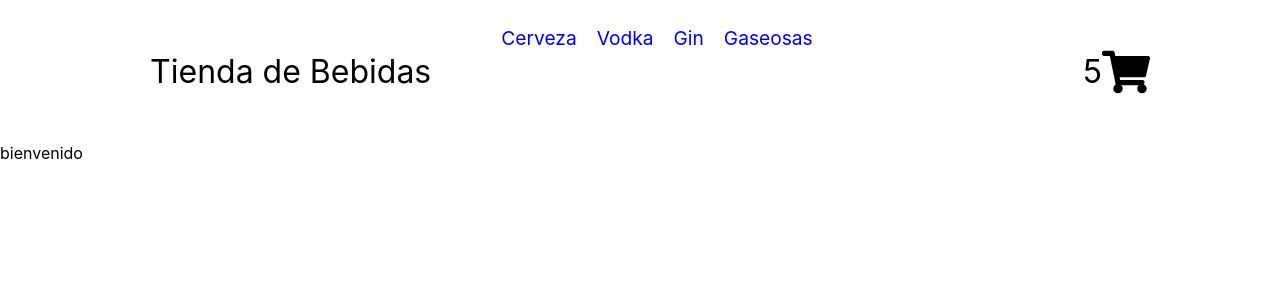
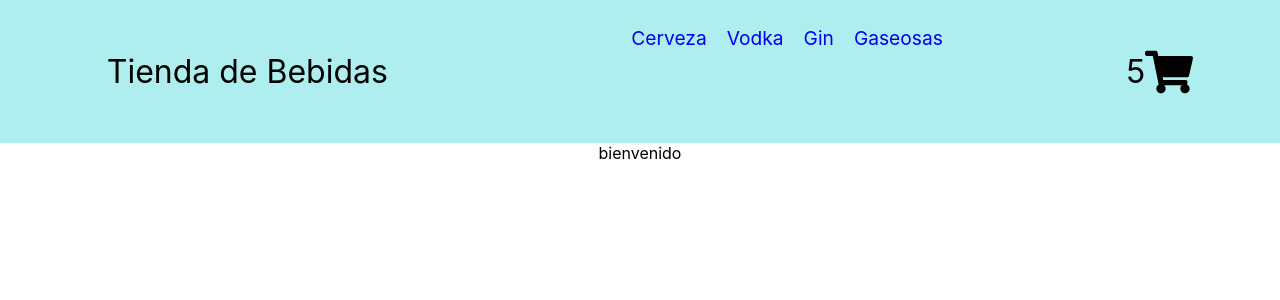
Before and after one commit to Ignaciojozamora/ecomerse-ignacio-zamora, a React (Create React App) app: page / in a window 1280 px wide. Shown: the top 300 px of the page. Built offline with nearby package versions, Linux system fonts and the light colour scheme.

Commit message:
se agrega un poco de estilo

```diff
--- a/src/App.js
+++ b/src/App.js
@@ -2,20 +2,15 @@
 import './App.css';
 import FlexWrapper from './components/flexWrapper/FlexWrapper';
 import NavBar from './components/NavBar/NavBar'
-import CartWidget from './components/CartWidget/CartWidget'
+
 import ItemListContainer from './components/ItemListContainer/ItemListContainer'
 
 function App() {
   return (
     <>
-    <FlexWrapper>
+
     <NavBar/>
-    <CartWidget/>
-    </FlexWrapper>
     <ItemListContainer greeting="bienvenido"/>
-
-
-
     </>
   );
 }
--- a/src/components/ItemListContainer/ItemListContainer.jsx
+++ b/src/components/ItemListContainer/ItemListContainer.jsx
@@ -1,10 +1,10 @@
-
+import "./itemlistcontainer.css"
 
 const ItemListContainer = (props) => {
     const greeting = props.greeting
     return (
 
-        <div>{greeting}</div>
+        <div className="itemlistcontainer">{greeting}</div>
 );
 };
 
--- a/src/components/ItemListContainer/itemlistcontainer.css
+++ b/src/components/ItemListContainer/itemlistcontainer.css
@@ -0,0 +1,4 @@
+.itemlistcontainer{
+    display: flex;
+    justify-content: center;
+}
--- a/src/components/NavBar/NavBar.jsx
+++ b/src/components/NavBar/NavBar.jsx
@@ -1,10 +1,11 @@
 import "./navbar.css"
+import CartWidget from '../CartWidget/CartWidget'
 
 
 
 function NavBar () {
     return(
-        <nav className="flex">
+        <nav className="flex navbar">
             <div className="nombretienda">
                 <p>Tienda de Bebidas</p>
             </div>
@@ -24,6 +25,7 @@ function NavBar () {
             </li>
 
         </ul>
+        <CartWidget/>
         </nav>
     )
 }
--- a/src/components/NavBar/navbar.css
+++ b/src/components/NavBar/navbar.css
@@ -16,3 +16,7 @@ a {
     font-size: xx-large;
     margin: 20px;
 }
+
+.navbar {
+    background-color: paleturquoise;
+}
```
